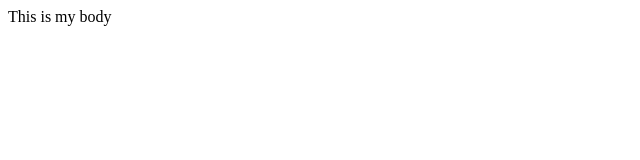
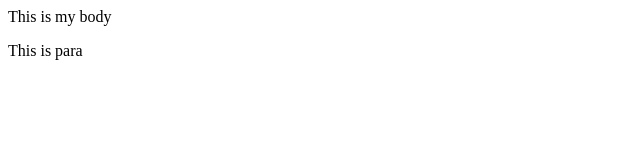
Before and after one commit to msdianabhi/Abhi_demo, a plain HTML site: page index.html in a window 1280 px wide. Shown: the full height of the page, 0-640 px from the left. Drawn offline with Linux system fonts and the light colour scheme.

Commit message:
Added Paragraph

```diff
--- a/index.html
+++ b/index.html
@@ -6,5 +6,6 @@
     </head>
     <body>
         This is my body
+        <p>This is para</p>
     </body>
 </html>
```
